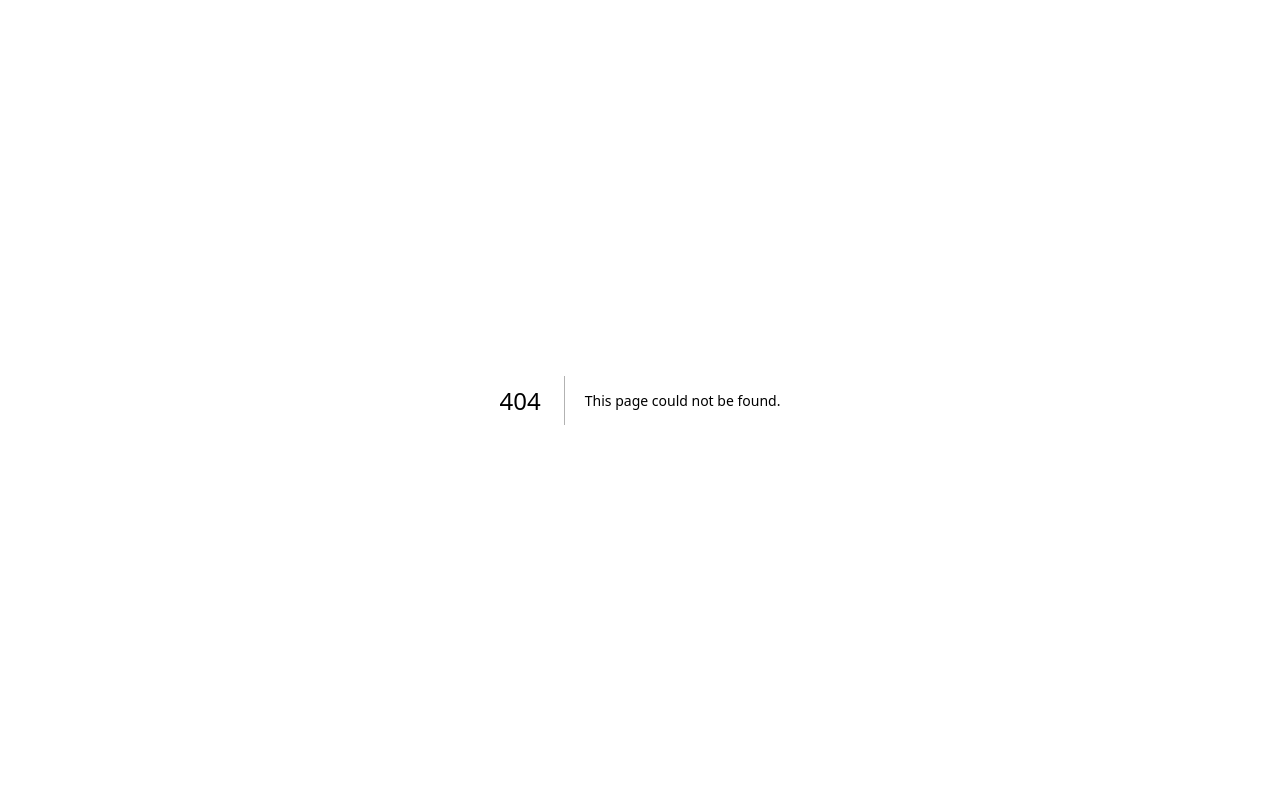
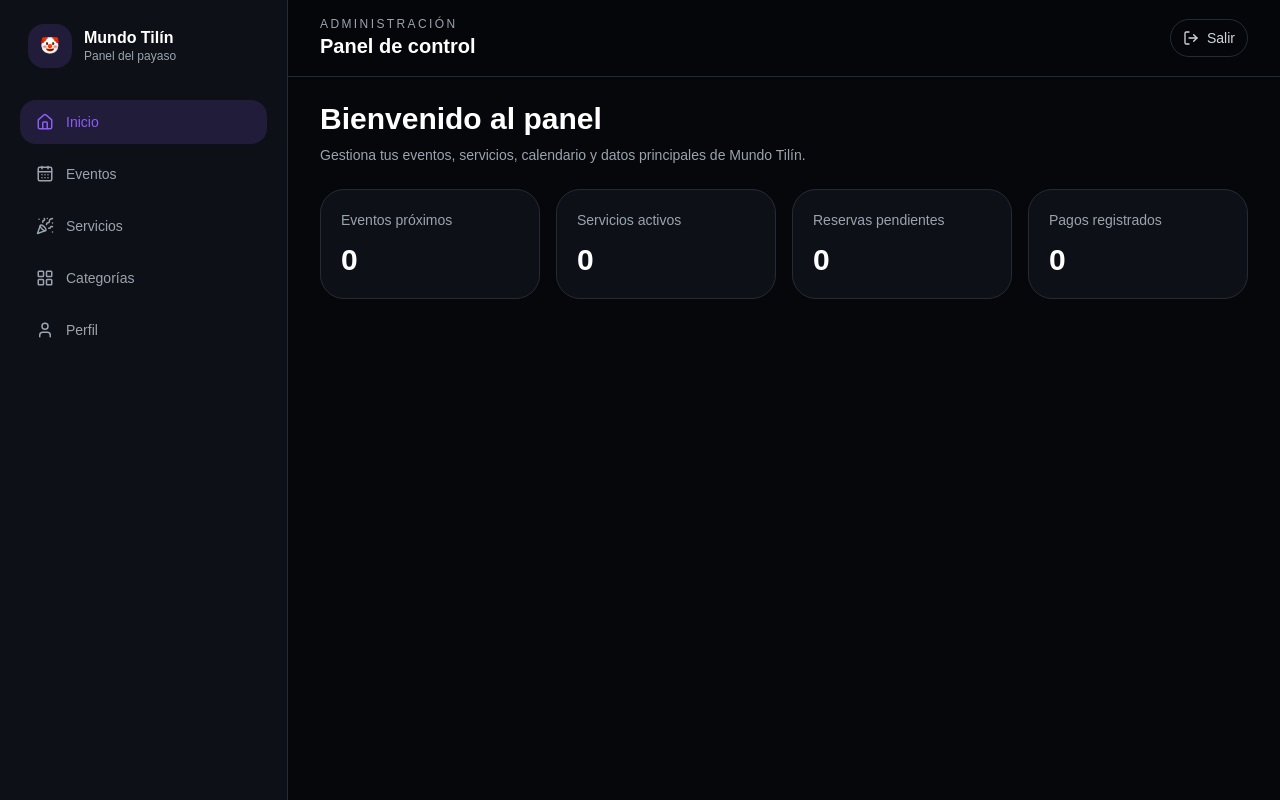
Before and after one commit to DgteMendez777/mundotilin-frontend, a Next.js app: page /clown/dashboard in a window 1280 px wide. Before the commit this address had no page. Built offline with nearby package versions, Linux system fonts and the light colour scheme; no server answers.

Commit message:
feature: first dashboard and panel of clown

```diff
--- /dev/null
+++ b/src/app/clown/dashboard/layout.tsx
@@ -0,0 +1,5 @@
+import DashboardShell from "@/components/layout/DashboardShell";
+
+export default function ClownDashboardLayout({ children }: { children: React.ReactNode }) {
+    return <DashboardShell>{children}</DashboardShell>;
+}
--- /dev/null
+++ b/src/app/clown/dashboard/page.tsx
@@ -0,0 +1,34 @@
+export default function ClownDashboardPage() {
+    return (
+        <section className="space-y-6">
+            <div>
+                <h2 className="text-3xl font-black">Bienvenido al panel</h2>
+                <p className="mt-2 text-sm text-(--text-muted)">
+                    Gestiona tus eventos, servicios, calendario y datos principales de Mundo Tilín.
+                </p>
+            </div>
+
+            <div className="grid gap-4 sm:grid-cols-2 xl:grid-cols-4">
+                <article className="rounded-(--radius-xl) border border-(--border) bg-(--surface) p-5">
+                    <p className="text-sm text-(--text-muted)">Eventos próximos</p>
+                    <h3 className="mt-3 text-3xl font-black">0</h3>
+                </article>
+
+                <article className="rounded-(--radius-xl) border border-(--border) bg-(--surface) p-5">
+                    <p className="text-sm text-(--text-muted)">Servicios activos</p>
+                    <h3 className="mt-3 text-3xl font-black">0</h3>
+                </article>
+
+                <article className="rounded-(--radius-xl) border border-(--border) bg-(--surface) p-5">
+                    <p className="text-sm text-(--text-muted)">Reservas pendientes</p>
+                    <h3 className="mt-3 text-3xl font-black">0</h3>
+                </article>
+
+                <article className="rounded-(--radius-xl) border border-(--border) bg-(--surface) p-5">
+                    <p className="text-sm text-(--text-muted)">Pagos registrados</p>
+                    <h3 className="mt-3 text-3xl font-black">0</h3>
+                </article>
+            </div>
+        </section>
+    );
+}
--- a/src/app/globals.css
+++ b/src/app/globals.css
@@ -4,10 +4,12 @@
   --background: #05070a;
   --surface: #0d1117;
   --surface-soft: #151a23;
+  --surface-hover: #1d2430;
   --border: #252b36;
 
   --primary: #8b5cf6;
   --primary-hover: #7c3aed;
+  --primary-soft: rgba(139, 92, 246, 0.15);
   --secondary: #a855f7;
 
   --text-main: #ffffff;
--- /dev/null
+++ b/src/components/layout/DashboardHeader.tsx
@@ -0,0 +1,31 @@
+"use client";
+
+import { LogOut, Menu } from "lucide-react";
+import { useAuth } from "@/hooks/useAuth";
+
+export default function DashboardHeader() {
+    const { logout } = useAuth();
+    return (
+        <header className="sticky top-0 z-30 border-b border-(--border) bg-(--background)/80 px-4 py-4 backdrop-blur sm:px-6 lg:px-8">
+            <div className="flex items-center justify-between">
+                <div>
+                    <p className="text-xs font-medium uppercase tracking-[0.2em] text-(--text-muted)">
+                        Administración
+                    </p>
+                    <h3 className="text-xl font-black">Panel de control</h3>
+                </div>
+
+                <div className="flex items-center gap-3">
+                    <button className="rounded-xl border border-(--border) p-2 text-(--text-muted) lg:hidden">
+                        <Menu size={20} />
+                    </button>
+
+                    <button onClick={logout} className="flex items-center gap-2 rounded-xl border border-(--border) px-3 py-2 text-sm text-(--text-soft) transition hover:bg-(--surface-hover)">
+                        <LogOut size={16} />
+                        <span className="hidden sm:inline">Salir</span>
+                    </button>
+                </div>
+            </div>
+        </header>
+    );
+}
--- /dev/null
+++ b/src/components/layout/DashboardShell.tsx
@@ -0,0 +1,19 @@
+import DashboardHeader from "./DashboardHeader";
+import DashboardSidebar from "./DashboardSidebar";
+
+type DashboardShellProps = { children: React.ReactNode }
+
+export default function DashboardShell({ children }: DashboardShellProps) {
+    return (
+        <div className="min-h-screen bg-(--background) text-(--text-main)">
+            <DashboardSidebar />
+
+            <div className="min-h-screen lg:pl-72">
+                <DashboardHeader />
+                <main className="flex-1 px-4 py-6 sm:px-6 lg:px-8">
+                    {children}
+                </main>
+            </div>
+        </div>
+    );
+}
--- /dev/null
+++ b/src/components/layout/DashboardSidebar.tsx
@@ -0,0 +1,71 @@
+"use client";
+
+import Link from "next/link";
+import { usePathname } from "next/navigation";
+import { CalendarDays, Home, LayoutGrid, PartyPopper, User } from "lucide-react";
+import { routes } from "@/constants/routes";
+
+const navItems = [
+    {
+        label: "Inicio",
+        href: routes.clown.dashboard,
+        icon: Home,
+    },
+    {
+        label: "Eventos",
+        href: routes.clown.events,
+        icon: CalendarDays,
+    },
+    {
+        label: "Servicios",
+        href: routes.clown.services,
+        icon: PartyPopper,
+    },
+    {
+        label: "Categorías",
+        href: routes.clown.categories,
+        icon: LayoutGrid,
+    },
+    {
+        label: "Perfil",
+        href: routes.clown.profile,
+        icon: User,
+    },
+]
+
+export default function DashboardSidebar () {
+    const pathname = usePathname();
+
+    return (
+        <aside className="fixed inset-y-0 left-0 z-40 hidden w-72 border-r border-(--border) bg-(--surface) px-5 py-6 lg:block">
+            <div className="mb-8 flex items-center gap-3 px-2">
+                <div className="flex h-11 w-11 items-center justify-center rounded-2xl bg-(--primary-soft)">
+                    🤡
+                </div>
+                <div>
+                    <h2 className="font-black leading-tight">Mundo Tilín</h2>
+                    <p className="text-xs text-(--text-muted)">Panel del payaso</p>
+                </div>
+            </div>
+
+            <nav className="space-y-2">
+                {navItems.map((item) => {
+                    const Icon = item.icon;
+                    const isActive = pathname === item.href;
+
+                    return (
+                        <Link key={item.href} href={item.href} className={`flex items-center gap-3 rounded-2xl px-4 py-3 text-sm font-medium transition ${
+                            isActive
+                                ? "bg-(--primary-soft) text-(--primary)"
+                                : "text-(--text-muted) hover:bg-(--surface-hover) hover:text-(--text-main)"
+                            }`}
+                        >
+                            <Icon size={18} />
+                            {item.label}
+                        </Link>
+                    );
+                })}
+            </nav>
+        </aside>
+    )
+}
--- /dev/null
+++ b/src/constants/routes.ts
@@ -0,0 +1,20 @@
+export const routes = {
+    home: "/",
+    login: "/login",
+    register: "/register",
+
+    clown: {
+        dashboard: "/clown/dashboard",
+        events: "/clown/dashboard/events",
+        calendar: "/clown/dashboard/calendar",
+        services: "/clown/dashboard/services",
+        categories: "/clown/dashboard/categories",
+        profile: "/clown/dashboard/profile",
+    },
+
+    client: {
+        dashboard: "/client/dashboard",
+        reservations: "/client/dashboard/reservations",
+        profile: "/client/dashboard/profile",
+    },
+};
--- a/src/hooks/useAuth.ts
+++ b/src/hooks/useAuth.ts
@@ -4,6 +4,7 @@
 import { useState } from "react";
 import { authService } from "@/services/auth.service";
 import { LoginPayload, RegisterPayload } from "@/types/auth.types";
+import { routes } from "@/constants/routes";
 
 export function useAuth() {
     const router = useRouter();
@@ -19,7 +20,7 @@
             const data = await authService.login(payload);
             authService.saveSession(data);
 
-            router.push("/");
+            router.push(routes.clown.dashboard);
         } catch (err) {
             setError(err instanceof Error ? err.message : "Error al iniciar sesión");
         } finally {
```
